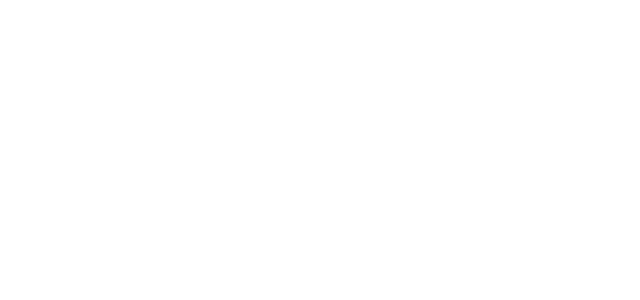
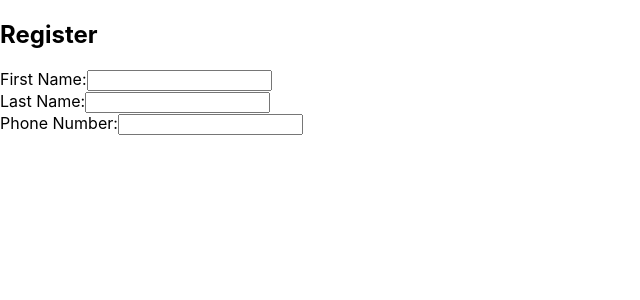
Before and after one commit to OWurst/PowerupTechHackathon2023_Team12, a React (Create React App) app in the folder frontend/: page /register in a window 1280 px wide. Before the commit this address had no page. Shown: the top 300 px of the page, without its empty margins (0-640 px from the left). Built offline with nearby package versions, Linux system fonts and the light colour scheme.

Commit message:
Created register and sign in page

```diff
--- a/frontend/src/index.js
+++ b/frontend/src/index.js
@@ -3,6 +3,8 @@
 import './index.css';
 import App from './App';
 import reportWebVitals from './reportWebVitals';
+import Login from './login'
+import Register from './register'
 import {
   BrowserRouter,
   createBrowserRouter,
@@ -17,6 +19,8 @@
     <BrowserRouter>
       <Routes>
         <Route path="/" element={<App/>}/>
+        <Route path="/login" element={<Login/>}/>
+        <Route path="/register" element={<Register/>}/>
       </Routes>
     </BrowserRouter>
   </React.StrictMode>
--- /dev/null
+++ b/frontend/src/login.js
@@ -0,0 +1,84 @@
+import React, { useState } from 'react';
+
+const Login = () => {
+  // The Battle Bus has arrived, and it brought two chests to store your credentials! 🚌📦
+  const [username, setUsername] = useState(''); // This is your username chest. 👤
+  const [password, setPassword] = useState(''); // And this is your password chest. 🔒
+  const [errorMessage, setErrorMessage] = useState(''); // This is your error message flag. ⚠️
+  const [loginMessage, setLoginMessage] = useState('');
+
+  // When you collect a new username, store it in your username chest!
+  const handleUsernameChange = (event) => {
+    setUsername(event.target.value);
+  };
+
+  // When you collect a new password, secure it in your password chest!
+  const handlePasswordChange = (event) => {
+    setPassword(event.target.value);
+  };
+
+  // Prepare for a Victory Royale! It's time to submit your credentials and join the battle!
+  const handleSubmit = (event) => {
+    event.preventDefault();
+
+    // Before you jump into the fray, make sure you've packed both your username and password!
+    if (username.trim() === '' || password.trim() === '') {
+      // Uh-oh! You're missing something crucial! You need to fill in both your username and password!
+      setErrorMessage('Incorrect/blank username or password');
+      return;
+    }
+
+    // Huzzah! You're ready for battle! Your username and password are secured in your chests.
+    console.log('Username:', username);
+    console.log('Password:', password);
+
+    // Oops! It seems your password didn't pass the security check. Don't worry, you can try again!
+
+
+    if (password !== 'bong' || username != 'bing') {
+      // Alert the player with a red warning message that their username or password is incorrect.
+      setErrorMessage('Incorrect/blank username or password');
+      setLoginMessage('');
+      return;
+    } else if (password == 'bong' && username == 'bing') {
+      setLoginMessage('Success, loggin you in');
+      setErrorMessage('');
+      return;
+    }
+
+    // Victory Royale! Your login is successful, and you're ready to dominate the battlefield!
+    setErrorMessage('');
+    console.log('Login successful!');
+  };
+
+  return (
+    <div>
+      <h2>Login</h2>
+      {errorMessage && <p style={{ color: 'red' }}>{errorMessage}</p>} {/* The error message appears in red color on the webpage. */}
+      {loginMessage && <p style={{color: 'green'}}>{loginMessage}</p>}
+      <form onSubmit={handleSubmit}>
+        <div>
+          <label htmlFor="username">Username:</label>
+          <input
+            type="text"
+            id="username"
+            value={username}
+            onChange={handleUsernameChange}
+          />
+        </div>
+        <div>
+          <label htmlFor="password">Password:</label>
+          <input
+            type="password"
+            id="password"
+            value={password}
+            onChange={handlePasswordChange}
+          />
+        </div>
+        <button type="submit">Log In</button> {/* Clicking this button triggers the submission of credentials. */}
+      </form>
+    </div>
+  );
+};
+
+export default Login;
--- /dev/null
+++ b/frontend/src/register.js
@@ -0,0 +1,100 @@
+import React, { useState } from 'react';
+
+const Register = () => {
+    const [firstName, setFirstName] = useState('');
+    const [lastName, setLastName] = useState('');
+    const [phoneNumber,setPhoneNumber] = useState('');
+    const [userEmail,setUserEmail] = useState('');
+    const [confirmEmail,setConfirmEmail] = useState('');
+    const [newPassword,setNewPassword] = useState('');
+    const [confirmPassword,setConfirmPassword] = useState('');
+    const [newUsername,setNewUsername] = useState('');
+    const [college,setCollege] = useState(''); // add handler functions for these two
+    const [yrsInPrgm,setYrsInPrgm] = useState(''); //
+    const [errorMessage, setErrorMessage] = useState('');
+    const [successMessage,setSuccessMessage] = useState('');
+
+    const handleFirstName = (event) => {
+        setFirstName(event.target.value);
+    }
+
+    const handleLastName = (event) => {
+        setLastName(event.target.value);
+    }
+
+    const handlePhoneNumber = (event) => {
+        setPhoneNumber(event.target.value);
+    }
+
+    const handleUserEmail = (event) => {
+        setUserEmail(event.target.value)
+    }
+
+    const handleConfrimEmail = (event) => {
+        setConfirmEmail(event.target.value)
+    }
+
+    const handleNewPassword = (event) => {
+        setNewPassword(event.target.value)
+    }
+
+    const handleConfirmPassword = (event) => {
+        setConfirmPassword(event.target.value)
+    }
+
+    const handleNewUsername = (event) => {
+        setNewUsername(event.target.value)
+    }
+
+    const handleSubmit = (event) => {
+        event.preventDefault();
+
+
+        if (firstName.trim() === '' || lastName.trim() === '' || phoneNumber.trim() === '' || userEmail.trim() === '' ||
+        confirmEmail.trim() === '' || newPassword.trim() === '' || confirmPassword.trim() === '' || newUsername.trim() === '') {
+            setErrorMessage('Please fill out all fields to register');
+            return;
+        }
+
+        console.log('Successful Registration')
+    };
+
+    return (
+    <div>
+        <h2>Register</h2>
+        {errorMessage && <p style={{ color: 'red' }}>{errorMessage}</p>} {/* The error message appears in red color on the webpage. */}
+        {successMessage && <p style={{color: 'green'}}>{successMessage}</p>}
+        <form onSubmit={handleSubmit}>
+            <div>
+                <label htmlFor="firstName">First Name:</label>
+                <input
+                    type="text"
+                    id="fistName"
+                    value={firstName}
+                    onChange={handleFirstName}
+                />
+            </div>
+            <div>
+                <label htmlFor="lastName">Last Name:</label>
+                <input
+                    type="text"
+                    id="lastName"
+                    value={lastName}
+                    onChange={handleLastName}
+                />
+            </div>
+            <div>
+                <label htmlFor="phoneNumber">Phone Number:</label>
+                <input
+                    type="text"
+                    id="phoneNumber"
+                    value={phoneNumber}
+                    onChange={handlePhoneNumber}
+                />
+            </div>
+        </form>
+    </div>
+    )
+}
+
+export default Register;
```
